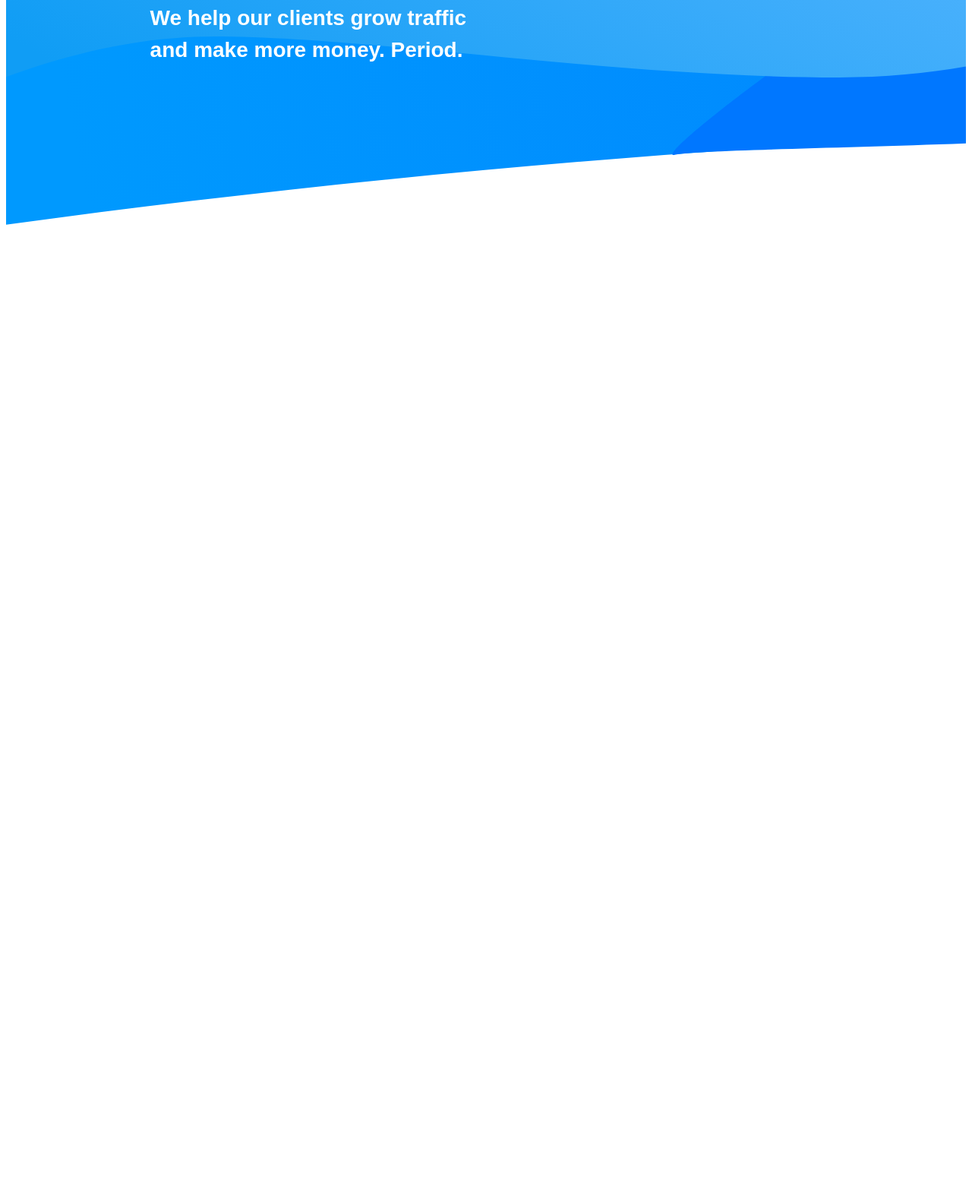
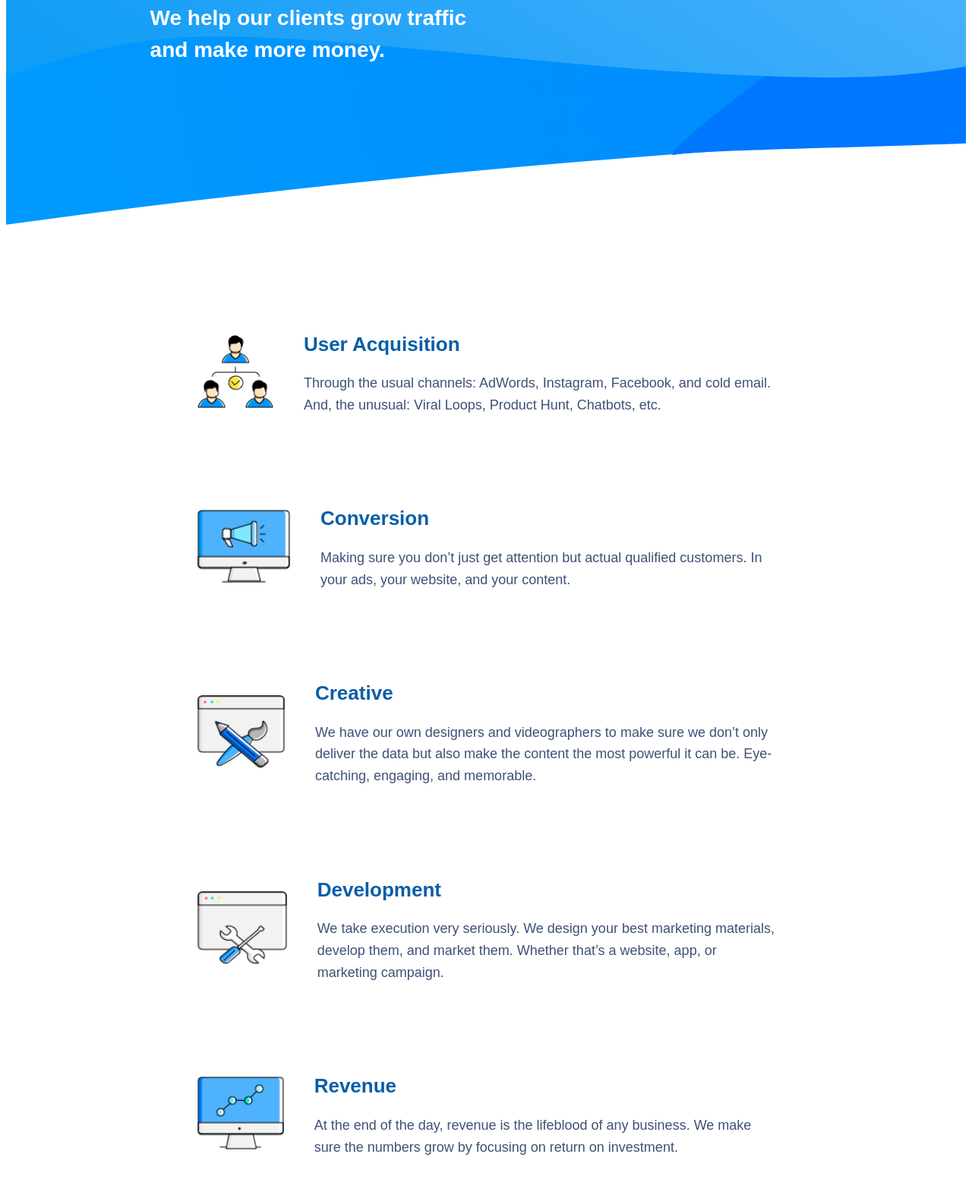
Before and after one commit to iggyjs/klyxx-landing, a Gatsby site: page /about in a window 1280 px wide. Shown: the part 312-1877 px from the top of the page at 76% size. Before the commit the page ends 800 px from the top, so only its background shows below. Built offline with nearby package versions, Linux system fonts and the light colour scheme; Gatsby itself is replaced by a stand-in of ours.

Commit message:
Add: Styles and content for what we do page

```diff
--- a/src/components/AboutHero.js
+++ b/src/components/AboutHero.js
@@ -31,7 +31,7 @@ class AboutHero extends Component {
                 <div className="about-container">
                     <div style={{width: this.state.topBarWidth}} className="top-bar-header" />
                     <h2 className="about-header">What We Do</h2>
-                    <h2 className="about-subheader">We help our clients grow traffic and make more money. Period.</h2>
+                    <h2 className="about-subheader">We help our clients grow traffic and make more money.</h2>
                 </div>
             </div>
         )
--- /dev/null
+++ b/src/components/AboutSubhero.js
@@ -0,0 +1,86 @@
+import React, { Component } from 'react';
+
+// Images
+import userAcqSrc from '../assets/images/about/user_acq_icon.png';
+import conversionSrc from '../assets/images/about/conversion.png';
+import designSrc from '../assets/images/about/design.png';
+import developmentSrc from '../assets/images/about/development.png';
+import revenueSrc from '../assets/images/about/revenue.png';
+
+// Styles
+import './styles/AboutSubhero.scss';
+
+class AboutSubhero extends Component {
+    render () {
+        return (
+          <div className="about-subhero">
+              <div className="about-row">
+                  <div className="image-column">
+                      <img className="about-image" src={userAcqSrc} alt=""/>
+                  </div>
+
+                  <div className="text-column">
+                      <h2 className="about-column-header">User Acquisition</h2>
+                      <p className="about-column-text">
+                          Through the usual channels: AdWords, Instagram, Facebook, and cold email. And, the unusual:
+                          Viral Loops, Product Hunt, Chatbots, etc.
+                      </p>
+                  </div>
+              </div>
+              <div className="about-row">
+                  <div className="image-column">
+                      <img className="about-image" src={conversionSrc} alt=""/>
+                  </div>
+
+                  <div className="text-column">
+                      <h2 className="about-column-header">Conversion</h2>
+                      <p className="about-column-text">
+                          Making sure you don’t just get attention but actual qualified customers. In your ads, your website, and your content.
+                      </p>
+                  </div>
+              </div>
+              <div className="about-row">
+                  <div className="image-column">
+                      <img className="about-image" src={designSrc} alt=""/>
+                  </div>
+
+                  <div className="text-column">
+                      <h2 className="about-column-header">Creative</h2>
+                      <p className="about-column-text">
+                          We have our own designers and videographers to make sure we don’t only deliver the data but
+                          also make the content the most powerful it can be. Eye-catching, engaging, and memorable.
+                      </p>
+                  </div>
+              </div>
+              <div className="about-row">
+                  <div className="image-column">
+                      <img className="about-image" src={developmentSrc} alt=""/>
+                  </div>
+
+                  <div className="text-column">
+                      <h2 className="about-column-header">Development</h2>
+                      <p className="about-column-text">
+                          We take execution very seriously. We design your best marketing materials, develop them, and
+                          market them. Whether that’s a website, app, or marketing campaign.
+                      </p>
+                  </div>
+              </div>
+              <div className="about-row">
+                  <div className="image-column">
+                      <img className="about-image" src={revenueSrc} alt=""/>
+                  </div>
+
+                  <div className="text-column">
+                      <h2 className="about-column-header">Revenue</h2>
+                      <p className="about-column-text">
+                          At the end of the day, revenue is the lifeblood of any business. We make sure the numbers grow
+                          by focusing on return on investment.
+                      </p>
+                  </div>
+              </div>
+          </div>
+        );
+    }
+}
+
+export default AboutSubhero;
--- a/src/components/styles/AboutHero.scss
+++ b/src/components/styles/AboutHero.scss
@@ -64,7 +64,7 @@
 // Mobile styles
 @media only screen and (max-width: 586px) {
 	.about-component {
-		padding-bottom: 200px;
+		padding-bottom: 300px;
 		background: url('../../assets/images/title/mobile_background2.svg');
 		-webkit-background-size: cover;
 		-moz-background-size: cover;
--- /dev/null
+++ b/src/components/styles/AboutSubhero.scss
@@ -0,0 +1,87 @@
+.about-subhero {
+	display: flex;
+	flex-direction: column;
+	align-items: center;
+	justify-content: center;
+	padding-top: 100px;
+	padding-bottom: 100px;
+
+	.about-row {
+		max-width: 800px;
+		display: flex;
+		align-items: center;
+		padding-left: 20px;
+		padding-right: 20px;
+		margin-bottom: 40px;
+
+		.image-column {
+			padding: 20px;
+			.about-image {
+				-webkit-transition: all 400ms linear;
+				-moz-transition: all 400ms linear;
+				-o-transition: all 400ms linear;
+				transition: all 400ms linear;
+				height: 96px;
+				width: auto;
+			}
+		}
+
+		.text-column {
+			padding: 20px;
+
+			.about-column-header {
+				-webkit-transition: all 400ms linear;
+				-moz-transition: all 400ms linear;
+				-o-transition: all 400ms linear;
+				transition: all 400ms linear;
+				color: #085EA7;
+				font-size: 26px;
+				font-family: Avenir-Heavy, sans-serif;
+			}
+
+			.about-column-text {
+				-webkit-transition: all 400ms linear;
+				-moz-transition: all 400ms linear;
+				-o-transition: all 400ms linear;
+				transition: all 400ms linear;
+				line-height: 1.6em;
+				color: #3E5176;
+				font-size: 18px;
+				font-family: Avenir-Roman, sans-serif;
+			}
+		}
+
+	}
+}
+
+// Tablet styles
+@media only screen and (max-width: 843px) {
+	.about-subhero {
+		.about-row {
+			.text-column {
+				.about-column-header {
+					font-size: 23px;
+				}
+
+				.about-column-text {
+					font-size: 16px;
+				}
+			}
+		}
+	}
+}
+
+// Mobile styles
+@media only screen and (max-width: 586px) {
+	.about-subhero {
+		.about-row {
+			flex-direction: column;
+			.image-column {
+				.about-image {
+					height: 122px;
+					width: auto;
+				}
+			}
+		}
+	}
+}
--- a/src/pages/about.js
+++ b/src/pages/about.js
@@ -3,6 +3,8 @@ import React, { Component } from 'react';
 // Components
 import Header from '../components/Header';
 import AboutHero from '../components/AboutHero';
+import AboutSubhero from '../components/AboutSubhero';
+import Footer from '../components/Footer';
 
 class About extends Component {
     constructor (props) {
@@ -15,6 +17,8 @@ class About extends Component {
             <div>
                 <Header />
                 <AboutHero />
+                <AboutSubhero />
+                <Footer />
             </div>
         )
     }
```
Also changed, not shown: src/assets/images/about/conversion.png (added), src/assets/images/about/design.png (added), src/assets/images/about/development.png (added), src/assets/images/about/revenue.png (added), src/assets/images/about/user_acq_icon.png (added).
